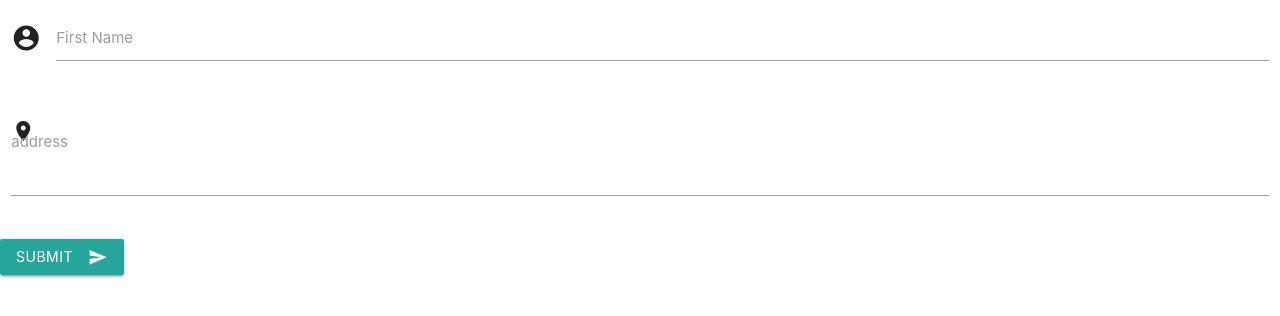
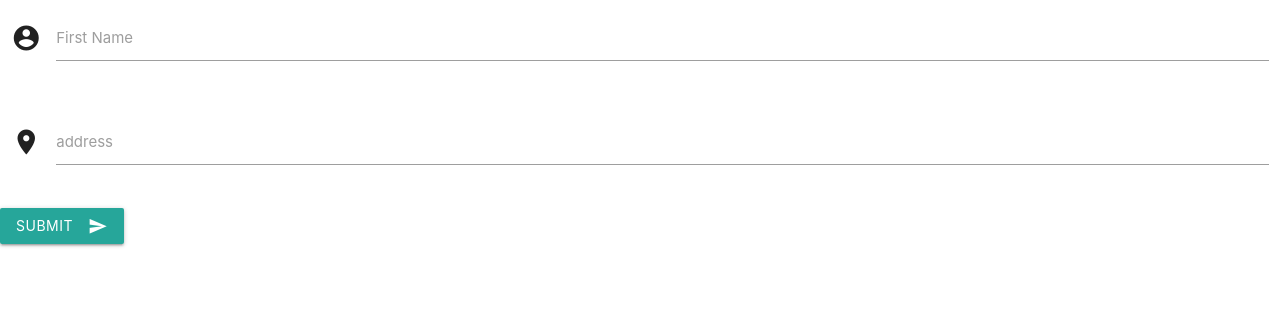
Before and after one commit to daveism/thedream, a plain HTML site: page index.html in a window 1280 px wide. Drawn offline with nearby package versions, Linux system fonts and the light colour scheme.

Commit message:
formating fixes

```diff
--- a/index.html
+++ b/index.html
@@ -26,9 +26,9 @@
          </div>
          <div class="row">
            <div class="input-field col s12">
-             <i class="material-icons room">room</i>
-             <input id="icon_room" type="text" class="validate">
-             <label for="icon_room">address</label>
+             <i class="material-icons prefix">location_on</i>
+             <input id="icon_prefix" type="text" class="validate">
+             <label for="icon_prefix">address</label>
            </div>
          </div>
          <div class="row">
```
